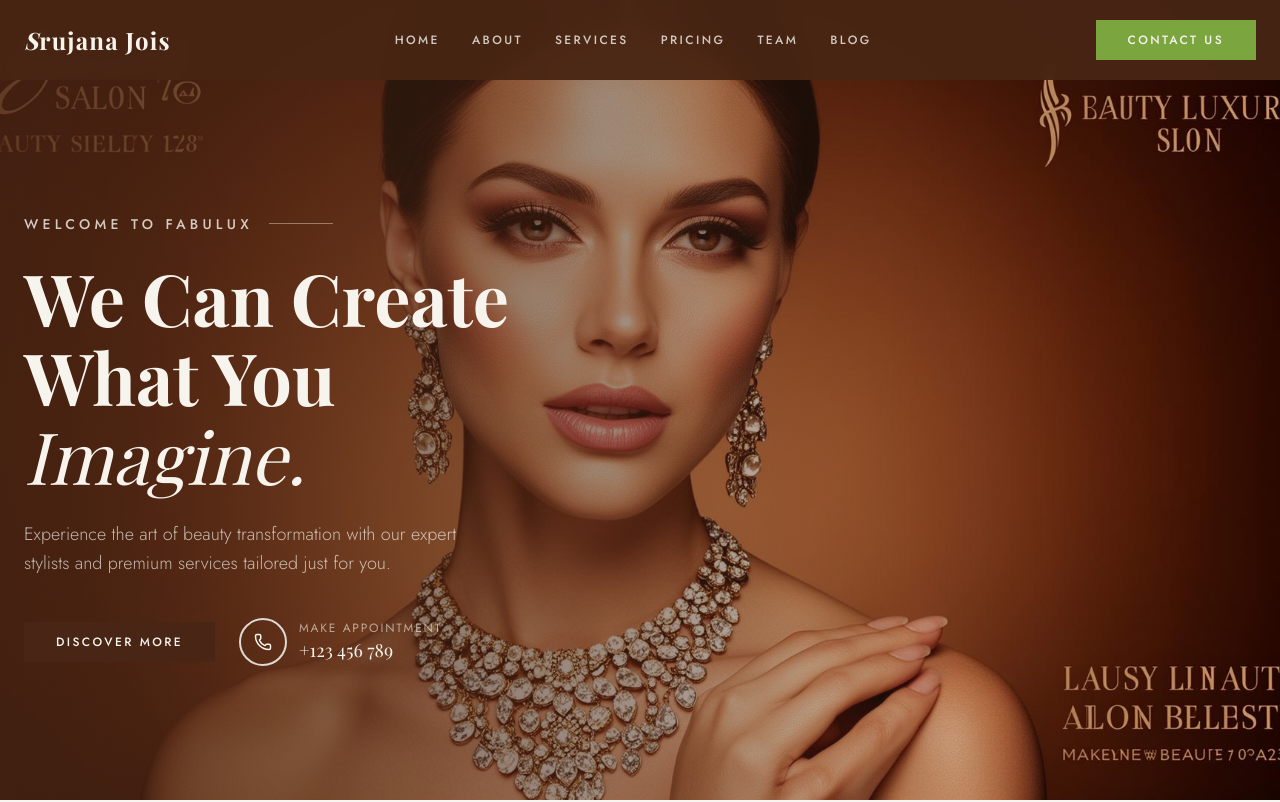
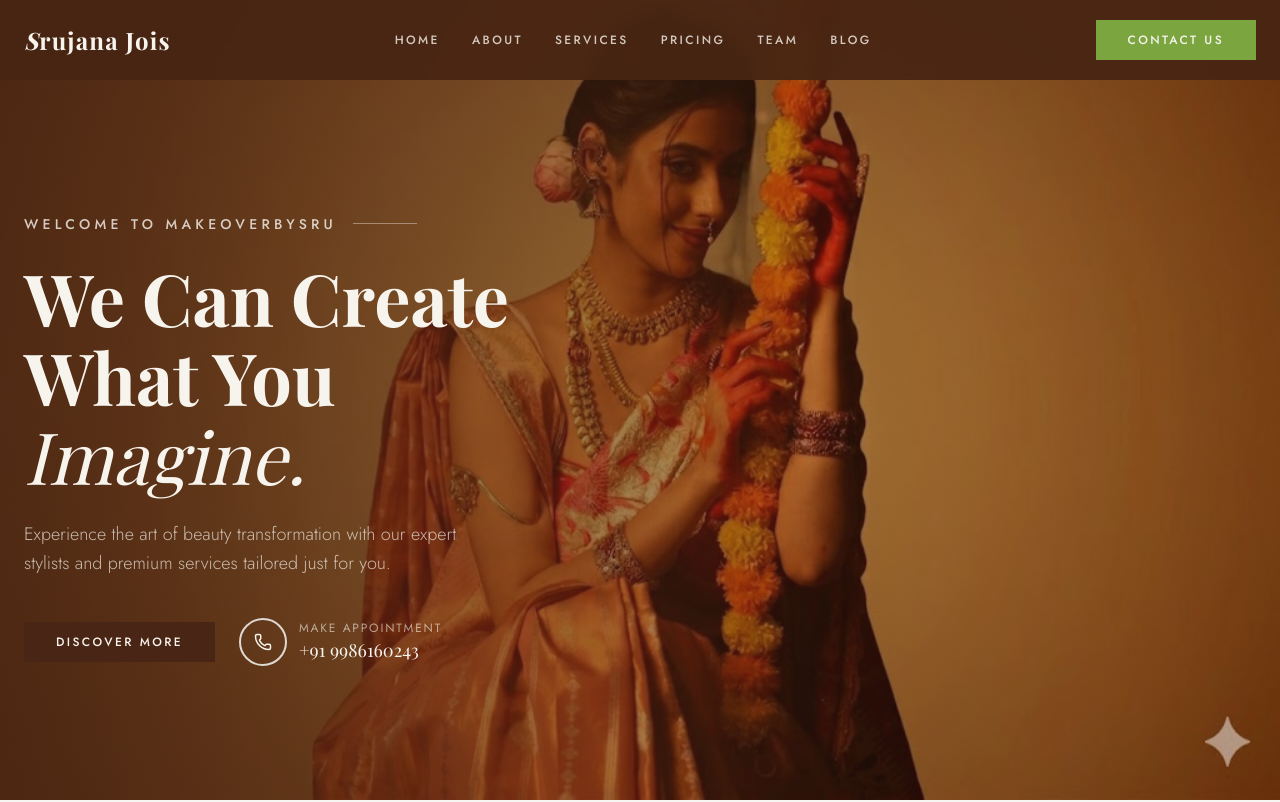
Before and after one commit to AmithBV0606/sj-makeover, a Next.js app: page / in a window 1280 px wide. Shown: the top 802 px of the page. Built offline with nearby package versions, Linux system fonts and the light colour scheme; a web font is replaced by a local one.

Commit message:
Hero section updated.

```diff
--- a/src/components/HeroSection.tsx
+++ b/src/components/HeroSection.tsx
@@ -11,12 +11,12 @@ const HeroSection = () => {
       className="relative min-h-screen flex items-center overflow-hidden"
     >
       {/* Background Image */}
-      <div className="absolute inset-0">
+      <div className="absolute inset-0 bg-brown-dark">
         <Image
-          src="/hero-model.jpg"
+          src="/new-hero-image.png"
           alt="Fabulux Beauty"
           fill
-          className="object-cover"
+          className="object-cover md:object-fill"
           priority
         />
         <div className="absolute inset-0 bg-gradient-to-r from-brown-dark/80 via-brown-dark/50 to-transparent" />
@@ -31,7 +31,7 @@ const HeroSection = () => {
         >
           <div className="flex items-center gap-4 mb-6">
             <span className="section-subtitle text-cream/80">
-              Welcome to Fabulux
+              Welcome to MakeOverBySru
             </span>
             <span className="w-16 h-px bg-cream/40" />
           </div>
@@ -62,7 +62,7 @@ const HeroSection = () => {
                 <p className="text-cream/60 text-xs uppercase tracking-[0.15em] font-body">
                   Make Appointment
                 </p>
-                <p className="text-cream font-display text-lg">+123 456 789</p>
+                <p className="text-cream font-display text-lg">+91 9986160243</p>
               </div>
             </div>
           </div>
```
Also changed, not shown: public/hero-model.jpg (deleted), public/new-hero-image.png (added).
